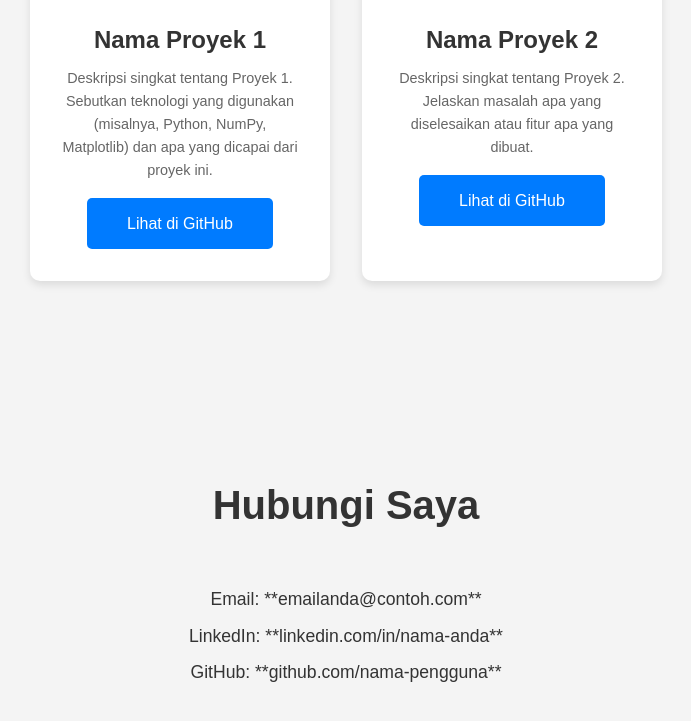
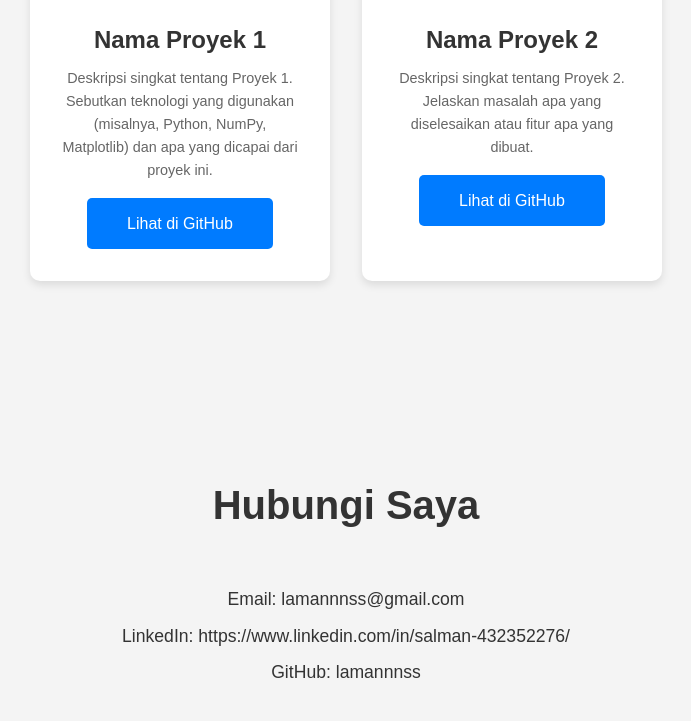
Before and after one commit to lamannnss-19/portofolio, a plain HTML site: page index.html in a window 1280 px wide. Shown: the part 1279-2000 px from the top of the page, without its empty margins (294-985 px from the left). Drawn offline with Linux system fonts and the light colour scheme.

Commit message:
Update personal information in index.html

```diff
--- a/index.html
+++ b/index.html
@@ -9,7 +9,7 @@
 <body>
 
     <header class="header">
-        <a href="#" class="logo">Nama Anda</a>
+        <a href="#" class="logo">Salman</a>
         <nav class="navbar">
             <a href="#about" class="active">Tentang Saya</a>
             <a href="#projects">Proyek</a>
@@ -19,7 +19,7 @@
 
     <section class="about" id="about">
         <div class="content">
-            <h1>Halo, Saya **Nama Anda**</h1>
+            <h1>Halo, Saya Salman</h1>
             <h3>Mahasiswa Matematika & Developer</h3>
             <p>
                 Deskripsi singkat tentang diri Anda. Ceritakan minat Anda di bidang matematika dan bagaimana Anda menerapkannya dalam pemrograman. Misalnya, "Saya seorang mahasiswa matematika yang antusias dalam menerapkan konsep aljabar linear dan statistik untuk analisis data. Saya suka memecahkan masalah kompleks dengan Python dan JavaScript."
@@ -51,9 +51,9 @@
     <section class="contact" id="contact">
         <h2 class="heading">Hubungi Saya</h2>
         <div class="contact-info">
-            <p>Email: **emailanda@contoh.com**</p>
-            <p>LinkedIn: **linkedin.com/in/nama-anda**</p>
-            <p>GitHub: **github.com/nama-pengguna**</p>
+            <p>Email: lamannnss@gmail.com</p>
+            <p>LinkedIn: https://www.linkedin.com/in/salman-432352276/</p>
+            <p>GitHub: lamannnss</p>
         </div>
     </section>
 
```
